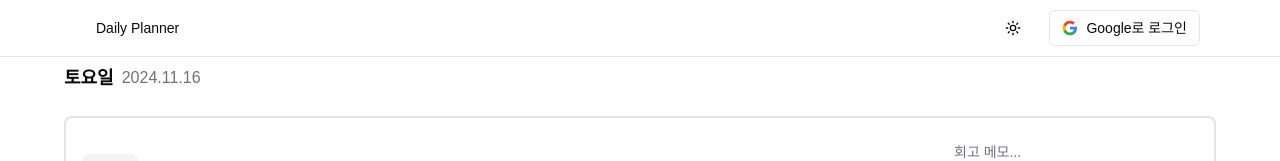
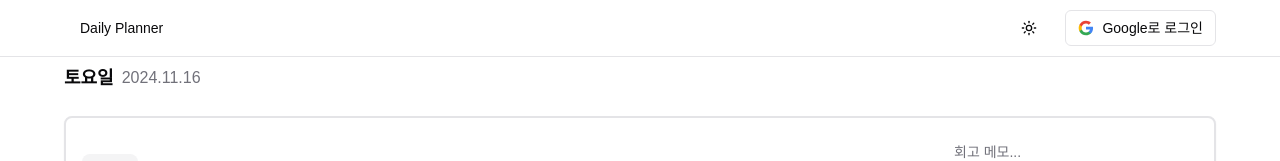
Before and after one commit to hyeyoom/thermite, a Next.js app: page / in a window 1280 px wide. Shown: the top 161 px of the page. Built offline with nearby package versions, Linux system fonts and the light colour scheme.

Commit message:
style: adjust navbar width to match content width

```diff
--- a/app/components/navbar.tsx
+++ b/app/components/navbar.tsx
@@ -16,7 +16,8 @@ export function Navbar() {
 
   return (
     <header className="fixed top-0 left-0 right-0 z-50 border-b bg-background/80 backdrop-blur-sm">
-      <div className="max-w-6xl mx-auto px-4 flex h-14 items-center justify-between">
+      <nav className="max-w-6xl mx-auto">
+        <div className="flex h-14 items-center justify-between">
           <NavigationMenu>
             <NavigationMenuList>
               <NavigationMenuItem>
@@ -42,6 +43,7 @@ export function Navbar() {
             </Button>
           </div>
         </div>
+      </nav>
     </header>
   )
 }
```
Lines whose indentation alone changed are shown as unchanged.
